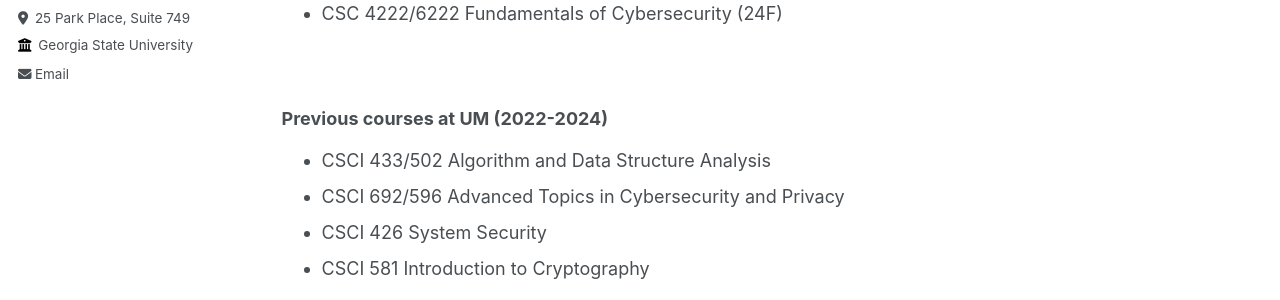
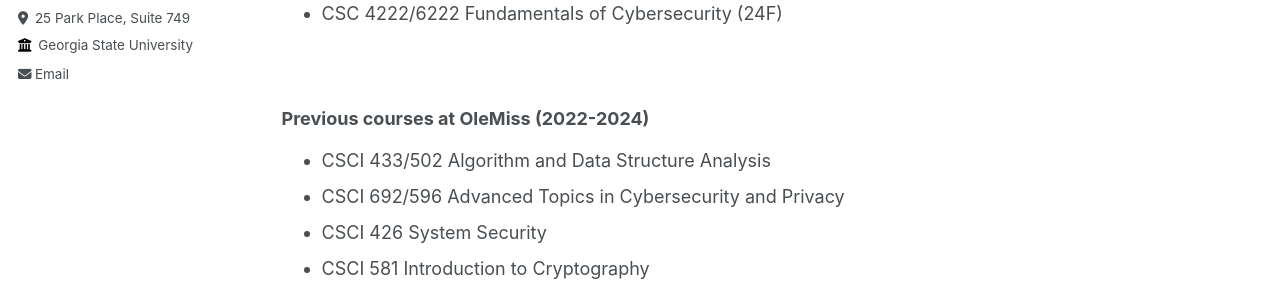
Before and after one commit to suhbrina-perry/suhbrina-perry.github.io, a Jekyll site: the page built from _pages/teaching.md, in a window 1280 px wide. Shown: the part 282-582 px from the top of the page. Built offline with Jekyll 4.4.1, drawn with Linux system fonts in a browser that asks for light colours.

Commit message:
Update teaching.md

```diff
--- a/_pages/teaching.md
+++ b/_pages/teaching.md
@@ -17,7 +17,7 @@ author_profile: true
 <br/>
 
 
-### Previous courses at UM (2022-2024)
+### Previous courses at OleMiss (2022-2024)
 
 
 - CSCI 433/502 Algorithm and Data Structure Analysis
```
